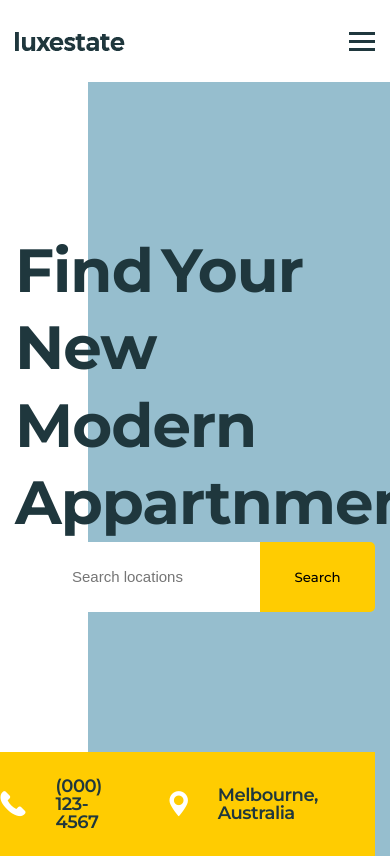
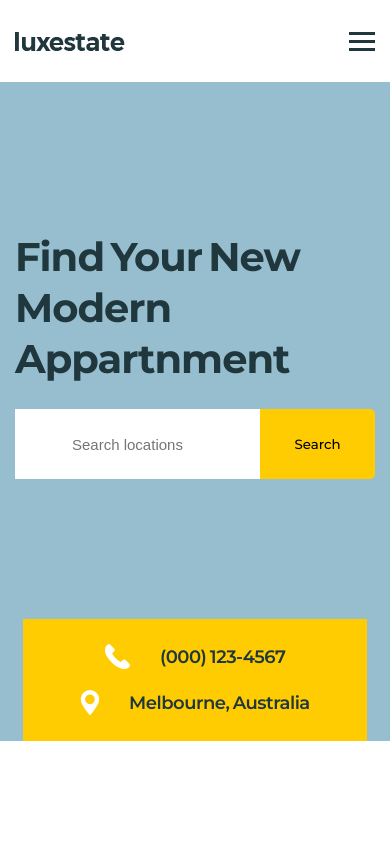
Before and after one commit to dmytro-nd/module_project, a plain HTML site: page index.html in a window 390 px wide. Shown: the top 858 px of the page. Drawn offline with nearby package versions, Linux system fonts and the light colour scheme; files whose address does not match are found by name.

Commit message:
responsive fixes

```diff
--- a/style.css
+++ b/style.css
@@ -354,15 +354,20 @@ a {
 
 .our-tiles {
     display: flex;
-    width: 440px;
-    height: 430px;
+    max-width: 440px;
+    max-height: 430px;
     flex-wrap: wrap;
     align-content: space-between;
     flex-shrink: 0;
+    justify-content: center;
 }
 
 .our-tile:nth-child(2n) {
     margin-left: 30px;
+}
+
+.our-tile:nth-child(-n+2) {
+    margin-bottom: 30px;
 }
 
 .our-tile {
@@ -1305,7 +1310,33 @@ footer a {
         max-width: 575px;
     }
 
-    /* header start */
+    /* cection banner */
 
+    .section-banner:before {
+        display: none;
+    }
 
+    .section-banner {
+        background: #96BECE;
+    }
+
+    .banner-form .title {
+        font-size: 40px;
+        word-spacing: -4px;
+        padding-bottom: 25px;
+    }
+
+    .banner-description {
+        justify-content: center;
+    }
+
+    .banner-description .contact-list {
+        flex-direction: column;
+        align-items: center;
+
+    }
+
+    .contact-list li + li {
+        padding: 20px 0 0 0;
+    }
 }
```
